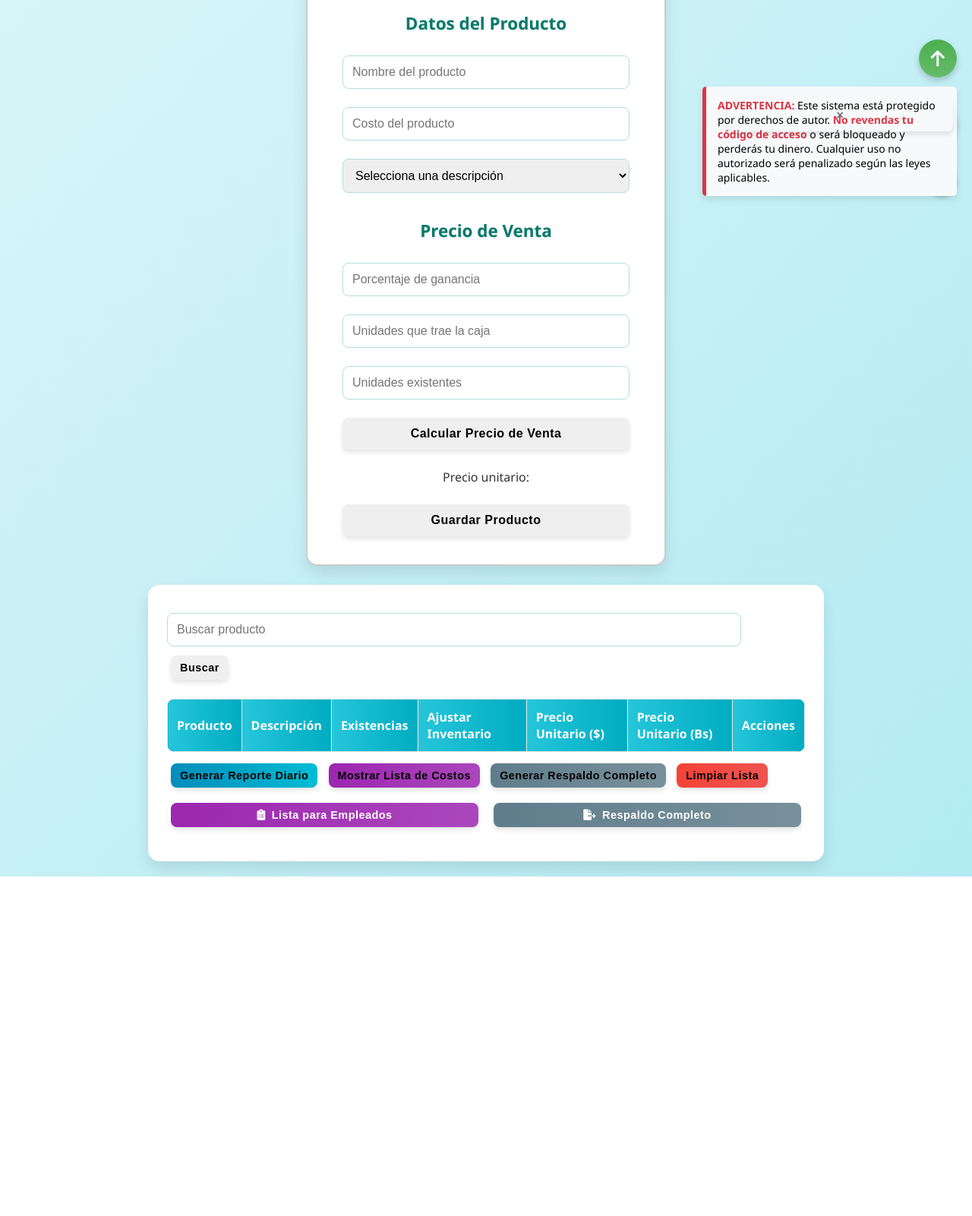
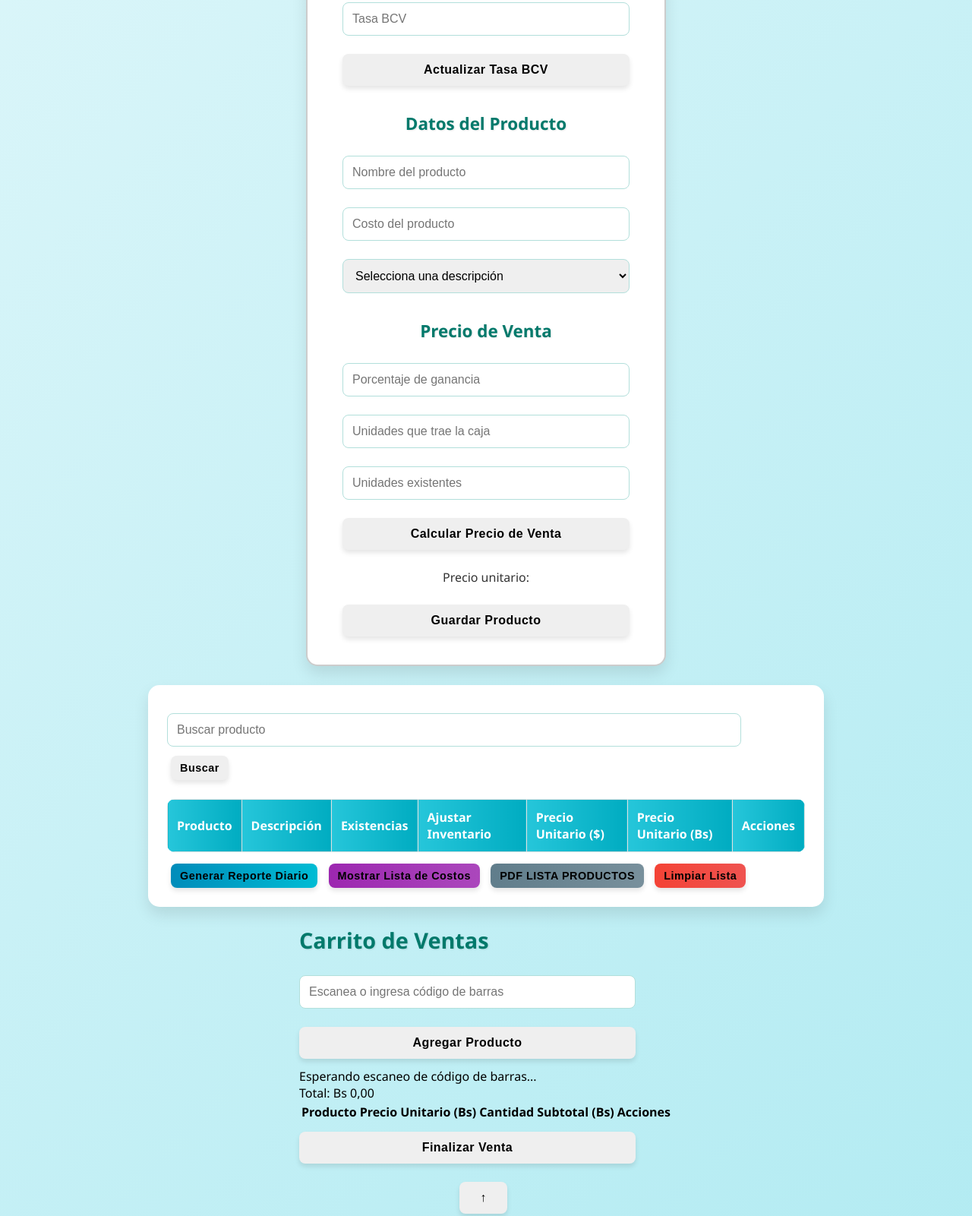
Before and after one commit to luishparedes/tajin, a plain HTML site: page index.html in a window 1280 px wide. Shown: the part 522-2123 px from the top of the page at 76% size. Before the commit the page ends 1676 px from the top, so only its background shows below. Drawn offline with nearby package versions, Linux system fonts and the light colour scheme.

Commit message:
Update index.html

```diff
--- a/index.html
+++ b/index.html
@@ -3,196 +3,20 @@
 <head>
     <meta charset="UTF-8">
     <meta name="viewport" content="width=device-width, initial-scale=1.0">
+    <!-- Meta tags para control de caché -->
     <meta http-equiv="Cache-Control" content="no-cache, no-store, must-revalidate">
     <meta http-equiv="Pragma" content="no-cache">
     <meta http-equiv="Expires" content="0">
 
     <title>Calculadora Mágica</title>
-    <link rel="stylesheet" href="styles.css">
 
     <!-- Librerías JS -->
     <script src="https://cdnjs.cloudflare.com/ajax/libs/jspdf/2.5.1/jspdf.umd.min.js"></script>
     <script src="https://cdnjs.cloudflare.com/ajax/libs/jspdf-autotable/3.5.28/jspdf.plugin.autotable.min.js"></script>
     <script src="https://cdnjs.cloudflare.com/ajax/libs/FileSaver.js/2.0.5/FileSaver.min.js"></script>
-    <link rel="stylesheet" href="https://cdnjs.cloudflare.com/ajax/libs/font-awesome/6.0.0-beta3/css/all.min.css">
 
-    <style>
-        .copyright-notice {
-            position: fixed;
-            bottom: 20px;
-            right: 20px;
-            background-color: #f8f9fa;
-            border-left: 5px solid #dc3545;
-            padding: 15px;
-            max-width: 300px;
-            box-shadow: 0 4px 8px rgba(0,0,0,0.1);
-            border-radius: 5px;
-            font-size: 14px;
-            z-index: 1000;
-            animation: slideIn 0.5s ease-out;
-            display: none;
-        }
-
-        .copyright-notice.show {
-            display: block;
-        }
-
-        .copyright-notice .close-btn {
-            position: absolute;
-            top: 5px;
-            right: 5px;
-            background: none;
-            border: none;
-            font-size: 16px;
-            cursor: pointer;
-            color: #6c757d;
-        }
-
-        .copyright-notice strong {
-            color: #dc3545;
-        }
-
-        @keyframes slideIn {
-            from { transform: translateX(100%); opacity: 0; }
-            to { transform: translateX(0); opacity: 1; }
-        }
-
-        .copyright-icon {
-            position: fixed;
-            bottom: 20px;
-            right: 20px;
-            background-color: #dc3545;
-            color: white;
-            width: 40px;
-            height: 40px;
-            border-radius: 50%;
-            display: flex;
-            align-items: center;
-            justify-content: center;
-            cursor: pointer;
-            box-shadow: 0 2px 5px rgba(0,0,0,0.2);
-            z-index: 999;
-            font-weight: bold;
-            font-size: 18px;
-        }
-
-        .inventario-bajo {
-            color: red;
-            font-weight: bold;
-        }
-
-        #listaCostosContainer {
-            margin-top: 20px;
-            padding: 15px;
-            background-color: #f8f9fa;
-            border-radius: 8px;
-            box-shadow: 0 2px 5px rgba(0,0,0,0.1);
-        }
-
-        #listaCostos {
-            list-style-type: none;
-            padding: 0;
-        }
-
-        #listaCostos li {
-            padding: 10px;
-            border-bottom: 1px solid #eee;
-            display: flex;
-            justify-content: space-between;
-        }
-
-        .costos-header {
-            display: flex;
-            justify-content: space-between;
-            align-items: center;
-            margin-bottom: 10px;
-        }
-
-        /* Botones flotantes de navegación mejorados */
-        .floating-nav {
-            position: fixed;
-            right: 20px;
-            bottom: 80px;
-            display: flex;
-            flex-direction: column;
-            gap: 10px;
-            z-index: 998;
-        }
-
-        .floating-nav button {
-            width: 50px;
-            height: 50px;
-            border-radius: 50%;
-            background: linear-gradient(to bottom, #26c6da, #00acc1);
-            color: white;
-            border: none;
-            cursor: pointer;
-            box-shadow: 0 4px 8px rgba(0,0,0,0.2);
-            display: flex;
-            align-items: center;
-            justify-content: center;
-            font-size: 24px;
-            transition: all 0.3s ease;
-        }
-
-        .floating-nav button:hover {
-            transform: scale(1.1);
-            box-shadow: 0 6px 12px rgba(0,0,0,0.3);
-        }
-
-        .floating-nav button:active {
-            transform: scale(0.95);
-        }
-
-        /* Botón para ir arriba */
-        .go-top {
-            background: linear-gradient(to bottom, #4CAF50, #66BB6A) !important;
-        }
-
-        /* Botón para ir abajo */
-        .go-bottom {
-            background: linear-gradient(to bottom, #607d8b, #78909c) !important;
-        }
-
-        /* Nuevos botones añadidos */
-        .botones-adicionales {
-            margin: 20px 0;
-            display: flex;
-            gap: 10px;
-            flex-wrap: wrap;
-            justify-content: center;
-        }
-
-        .botones-adicionales button {
-            flex: 1;
-            min-width: 200px;
-            padding: 12px;
-            border-radius: 8px;
-            border: none;
-            cursor: pointer;
-            font-weight: 600;
-            transition: all 0.3s;
-            display: flex;
-            align-items: center;
-            justify-content: center;
-            gap: 8px;
-        }
-
-        .botones-adicionales button:hover {
-            transform: translateY(-2px);
-            box-shadow: 0 4px 8px rgba(0,0,0,0.2);
-        }
-
-        .btn-lista-empleados {
-            background: linear-gradient(to right, #9c27b0, #ab47bc);
-            color: white;
-        }
-
-        .btn-respaldo {
-            background: linear-gradient(to right, #607d8b, #78909c);
-            color: white;
-        }
-    </style>
+    <!-- Hoja de estilos -->
+    <link rel="stylesheet" href="styles.css">
 </head>
 <body>
     <div class="copyright-icon" onclick="toggleCopyrightNotice()">©</div>
@@ -278,8 +102,8 @@
         <div class="action-buttons">
             <button onclick="generarReporteDiario()" class="generar-pdf">Generar Reporte Diario</button>
             <button onclick="mostrarListaCostos()" class="lista-costos">Mostrar Lista de Costos</button>
-            <button onclick="generarRespaldoCompleto()" class="generar-respaldo">Generar Respaldo Completo</button>
-            <button onclick="limpiarLista()" class="limpiar-lista">Limpiar Lista</button>
+            <button onclick="generarRespaldoCompleto()" class="generar-respaldo">PDF LISTA PRODUCTOS</button>
+           <button onclick="limpiarLista()" class="limpiar-lista">Limpiar Lista</button>
         </div>
 
         <div id="listaCostosContainer" style="display: none;">
@@ -289,65 +113,50 @@
             </div>
             <ul id="listaCostos"></ul>
         </div>
+    </div>
 
-        <!-- Nuevos botones añadidos -->
-        <div class="botones-adicionales">
-            <button onclick="generarListaPreciosEmpleados()" class="btn-lista-empleados">
-                <i class="fas fa-clipboard-list"></i> Lista para Empleados
-            </button>
-            <button onclick="generarRespaldoCompleto()" class="btn-respaldo">
-                <i class="fas fa-file-export"></i> Respaldo Completo
-            </button>
+    <!-- Nueva sección: Carrito de Ventas -->
+    <div class="carrito-ventas">
+        <h2>Carrito de Ventas</h2>
+
+        <div class="carrito-header">
+            <div class="scanner-input">
+                <input type="text" id="codigoBarrasInput" placeholder="Escanea o ingresa código de barras">
+                <button onclick="agregarPorCodigoBarras()">Agregar Producto</button>
+            </div>
+            <div class="scanner-status" id="scannerStatus">
+                Esperando escaneo de código de barras...
+            </div>
+            <div class="carrito-total" id="totalCarrito">
+                Total: Bs 0,00
+            </div>
+        </div>
+
+        <table class="carrito-table">
+            <thead>
+                <tr>
+                    <th>Producto</th>
+                    <th>Precio Unitario (Bs)</th>
+                    <th>Cantidad</th>
+                    <th>Subtotal (Bs)</th>
+                    <th>Acciones</th>
+                </tr>
+            </thead>
+            <tbody id="carritoBody"></tbody>
+        </table>
+
+        <div class="finalizar-venta">
+            <button class="btn-finalizar" onclick="finalizarVenta()">Finalizar Venta</button>
         </div>
     </div>
 
     <!-- Botones flotantes de navegación mejorados -->
     <div class="floating-nav">
-        <button class="go-top" onclick="window.scrollTo({top: 0, behavior: 'smooth'})"><i class="fas fa-arrow-up"></i></button>
-        <button class="go-bottom" onclick="window.scrollTo({top: document.body.scrollHeight, behavior: 'smooth'})"><i class="fas fa-arrow-down"></i></button>
+        <button class="go-top" onclick="window.scrollTo({top: 0, behavior: 'smooth'})">↑</button>
+        <button class="go-bottom" onclick="window.scrollTo({top: document.body.scrollHeight, behavior: 'smooth'})">↓</button>
     </div>
 
-    <script>
-        // Sistema de actualización
-        const APP_VERSION = "1.2.1";
-
-        function toggleCopyrightNotice() {
-            const notice = document.getElementById('copyrightNotice');
-            notice.classList.toggle('show');
-        }
-
-        function checkAppVersion() {
-            const savedVersion = localStorage.getItem('appVersion');
-
-            if (!savedVersion) {
-                localStorage.setItem('appVersion', APP_VERSION);
-                return;
-            }
-
-            if (savedVersion !== APP_VERSION) {
-                setTimeout(() => {
-                    mostrarToast(`Versión ${APP_VERSION} cargada`, "success", 3000);
-                }, 2000);
-                localStorage.setItem('appVersion', APP_VERSION);
-            }
-        }
-
-        // Inicialización
-        document.addEventListener('DOMContentLoaded', function() {
-            checkAppVersion();
-
-            setTimeout(() => {
-                toggleCopyrightNotice();
-                setTimeout(() => {
-                    const notice = document.getElementById('copyrightNotice');
-                    if (notice.classList.contains('show')) {
-                        notice.classList.remove('show');
-                    }
-                }, 15000);
-            }, 5000);
-        });
-    </script>
-
+    <!-- Scripts JavaScript -->
     <script src="script.js"></script>
 </body>
 </html>
```
